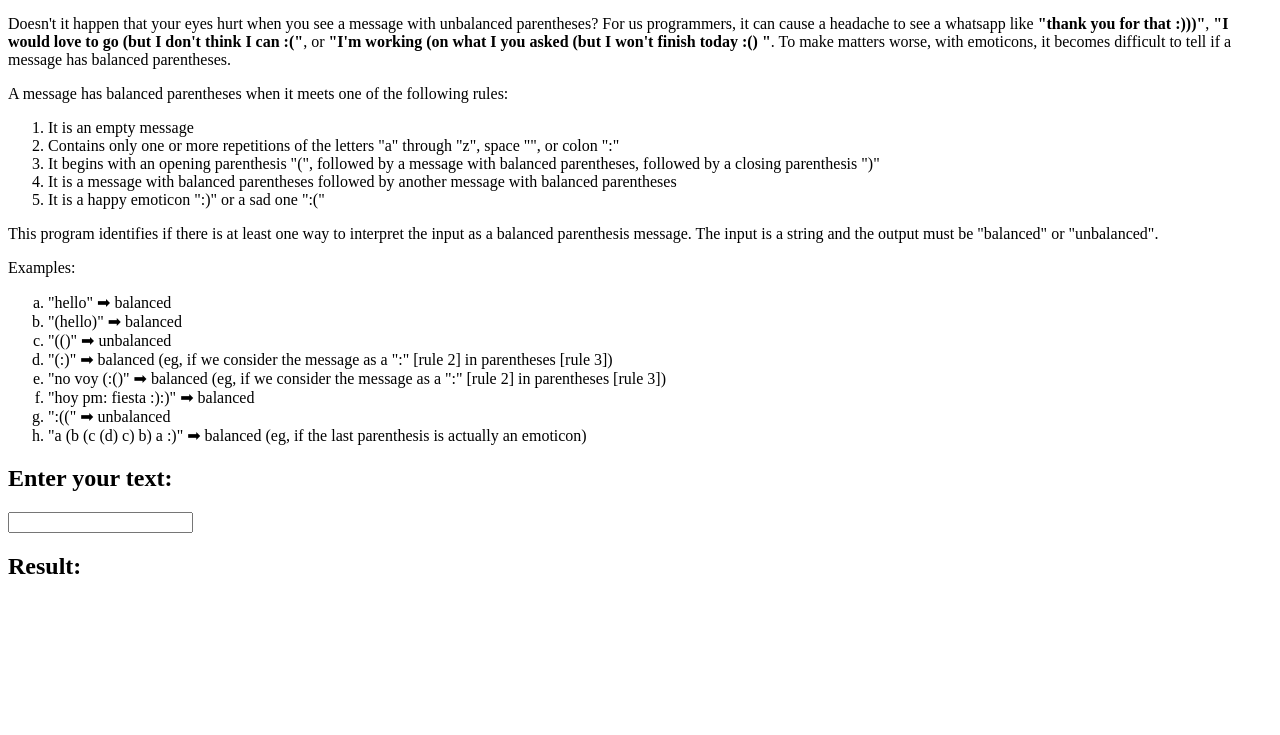
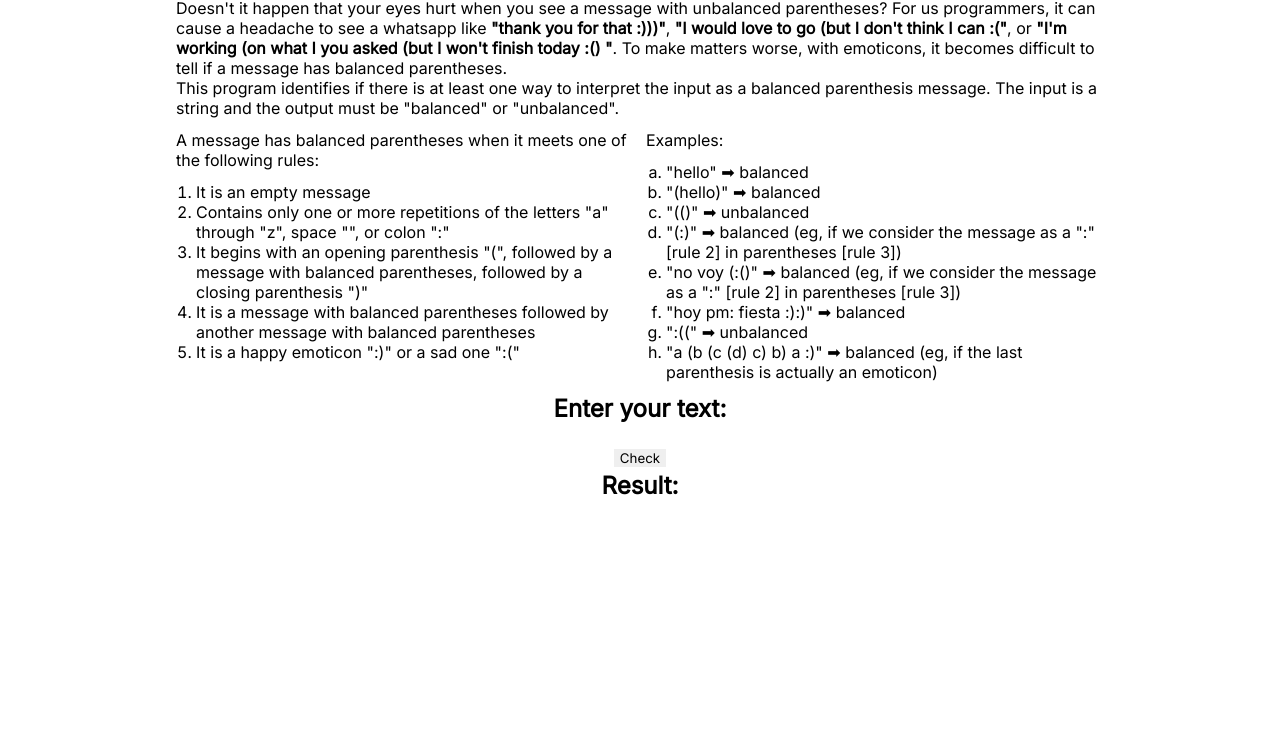
Before and after one commit to josheredia/balanced-parentheses, a plain HTML site: page index.html in a window 1280 px wide. Shown: the part 65-800 px from the top of the page. Drawn offline with Linux system fonts and the light colour scheme.

Commit message:
add containers styles

```diff
--- /dev/null
+++ b/css/containers.css
@@ -0,0 +1,45 @@
+body {
+  display: flex;
+  justify-content: center;
+}
+
+.wrapper {
+  width: 75%;
+  display: flex;
+  flex-direction: column;
+  padding: 16px;
+  gap: 12px;
+}
+
+.container {
+  display: flex;
+  gap: 12px;
+}
+
+.introduction {
+  display: flex;
+  flex-direction: column;
+  align-items: center;
+  gap: 8px;
+}
+
+.isbalanced {
+  display: flex;
+  flex-direction: column;
+  align-items: center;
+  gap: 4px;
+}
+
+.instructions {
+  width: 50%;
+  display: flex;
+  flex-direction: column;
+  gap: 12px;
+}
+
+.examples {
+  width: 50%;
+  display: flex;
+  flex-direction: column;
+  gap: 12px;
+}
--- /dev/null
+++ b/css/styles.css
@@ -0,0 +1,12 @@
+@import url("https://fonts.googleapis.com/css2?family=Inter&family=Montserrat:wght@600&display=swap");
+@import url("./containers.css");
+
+* {
+  font-family: "Inter", sans-serif;
+  margin: 0;
+  border: 0;
+  box-sizing: border-box;
+}
+ol {
+  padding-left: 20px;
+}
--- a/index.html
+++ b/index.html
@@ -5,54 +5,59 @@
     <meta http-equiv="X-UA-Compatible" content="IE=edge" />
     <meta name="viewport" content="width=device-width, initial-scale=1.0" />
     <title>Balanced Parentheses</title>
+    <link rel="stylesheet" href="./css/styles.css" />
   </head>
   <body>
+    <div class="wrapper">
+      <div class="introduction">
         <h1>Balanced Parentheses</h1>
         <p>
           Doesn't it happen that your eyes hurt when you see a message with
-      unbalanced parentheses? For us programmers, it can cause a headache to see
-      a whatsapp like <b>"thank you for that :)))"</b>,
+          unbalanced parentheses? For us programmers, it can cause a headache to
+          see a whatsapp like <b>"thank you for that :)))"</b>,
           <b>"I would love to go (but I don't think I can :("</b>, or
-      <b>"I'm working (on what I you asked (but I won't finish today :() "</b>.
-      To make matters worse, with emoticons, it becomes difficult to tell if a
-      message has balanced parentheses.
+          <b
+            >"I'm working (on what I you asked (but I won't finish today :()
+            "</b
+          >. To make matters worse, with emoticons, it becomes difficult to tell
+          if a message has balanced parentheses.</br>This program identifies if
+          there is at least one way to interpret the input as a balanced
+          parenthesis message. The input is a string and the output must be
+          "balanced" or "unbalanced".
         </p>
-    <div>
+      </div>
+      <div class="container">
+        <div class="instructions">
           <p>
-        A message has balanced parentheses when it meets one of the following
-        rules:
+            A message has balanced parentheses when it meets one of the
+            following rules:
           </p>
           <ol type="1">
             <li>It is an empty message</li>
             <li>
-          Contains only one or more repetitions of the letters "a" through "z",
-          space "", or colon ":"
+              Contains only one or more repetitions of the letters "a" through
+              "z", space "", or colon ":"
             </li>
             <li>
-          It begins with an opening parenthesis "(", followed by a message with
-          balanced parentheses, followed by a closing parenthesis ")"
+              It begins with an opening parenthesis "(", followed by a message
+              with balanced parentheses, followed by a closing parenthesis ")"
             </li>
             <li>
-          It is a message with balanced parentheses followed by another message
-          with balanced parentheses
+              It is a message with balanced parentheses followed by another
+              message with balanced parentheses
             </li>
             <li>It is a happy emoticon ":)" or a sad one ":("</li>
           </ol>
         </div>
-    <div>
-      <p>
-        This program identifies if there is at least one way to interpret the
-        input as a balanced parenthesis message. The input is a string and the
-        output must be "balanced" or "unbalanced".
-      </p>
+        <div class="examples">
           <p>Examples:</p>
           <ol type="a">
             <li>"hello" ➡ balanced</li>
             <li>"(hello)" ➡ balanced</li>
             <li>"(()" ➡ unbalanced</li>
             <li>
-          "(:)" ➡ balanced (eg, if we consider the message as a ":" [rule 2] in
-          parentheses [rule 3])
+              "(:)" ➡ balanced (eg, if we consider the message as a ":" [rule 2]
+              in parentheses [rule 3])
             </li>
             <li>
               "no voy (:()" ➡ balanced (eg, if we consider the message as a ":"
@@ -61,14 +66,19 @@
             <li>"hoy pm: fiesta :):)" ➡ balanced</li>
             <li>":((" ➡ unbalanced</li>
             <li>
-          "a (b (c (d) c) b) a :)" ➡ balanced (eg, if the last parenthesis is
-          actually an emoticon)
+              "a (b (c (d) c) b) a :)" ➡ balanced (eg, if the last parenthesis
+              is actually an emoticon)
             </li>
           </ol>
+        </div>
+      </div>
+      <div class="isbalanced">
         <h2>Enter your text:</h2>
         <input />
+        <button>Check</button>
         <h2>Result:</h2>
         <p></p>
       </div>
+    </div>
   </body>
 </html>
```
Lines whose indentation alone changed are shown as unchanged.
